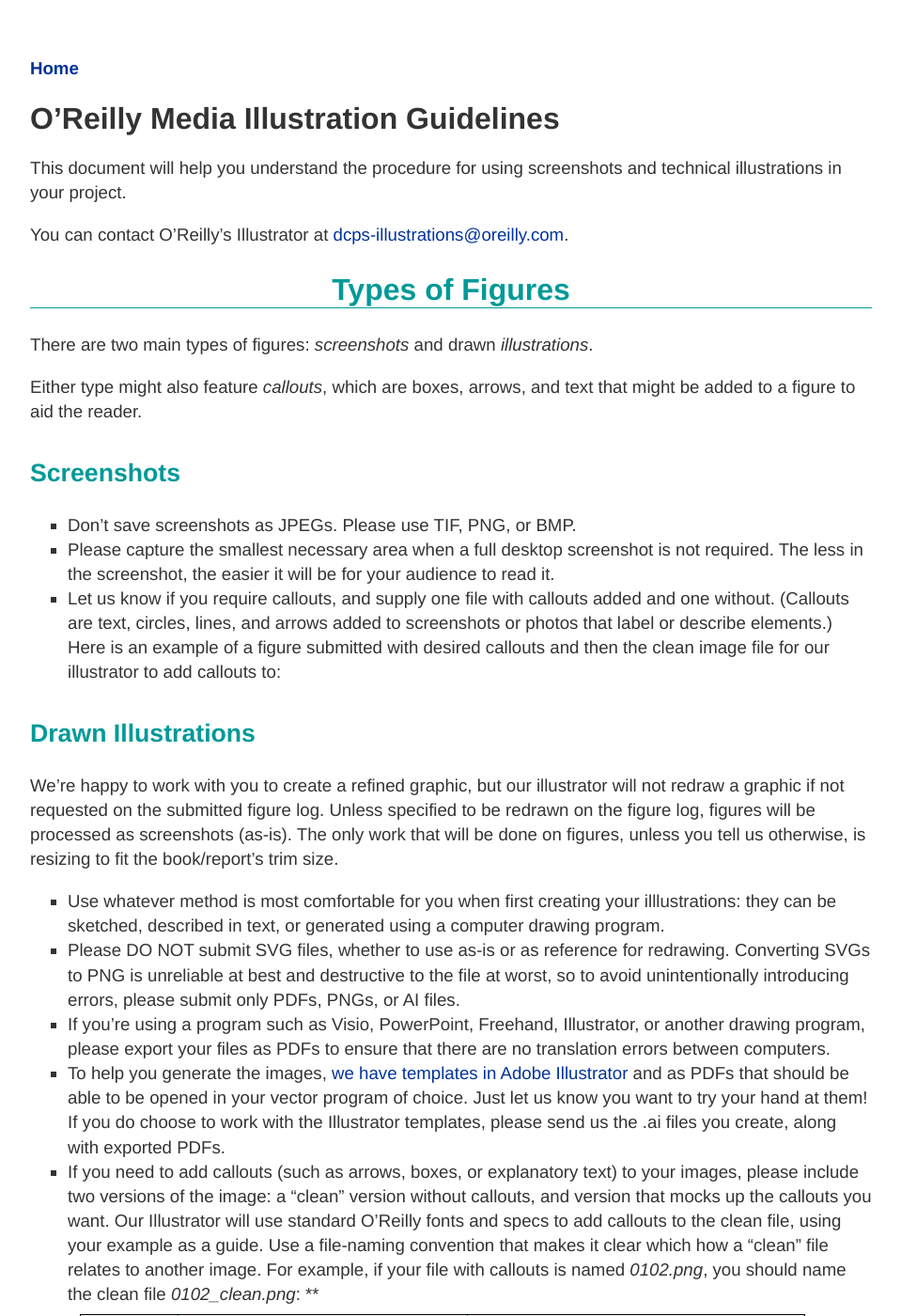
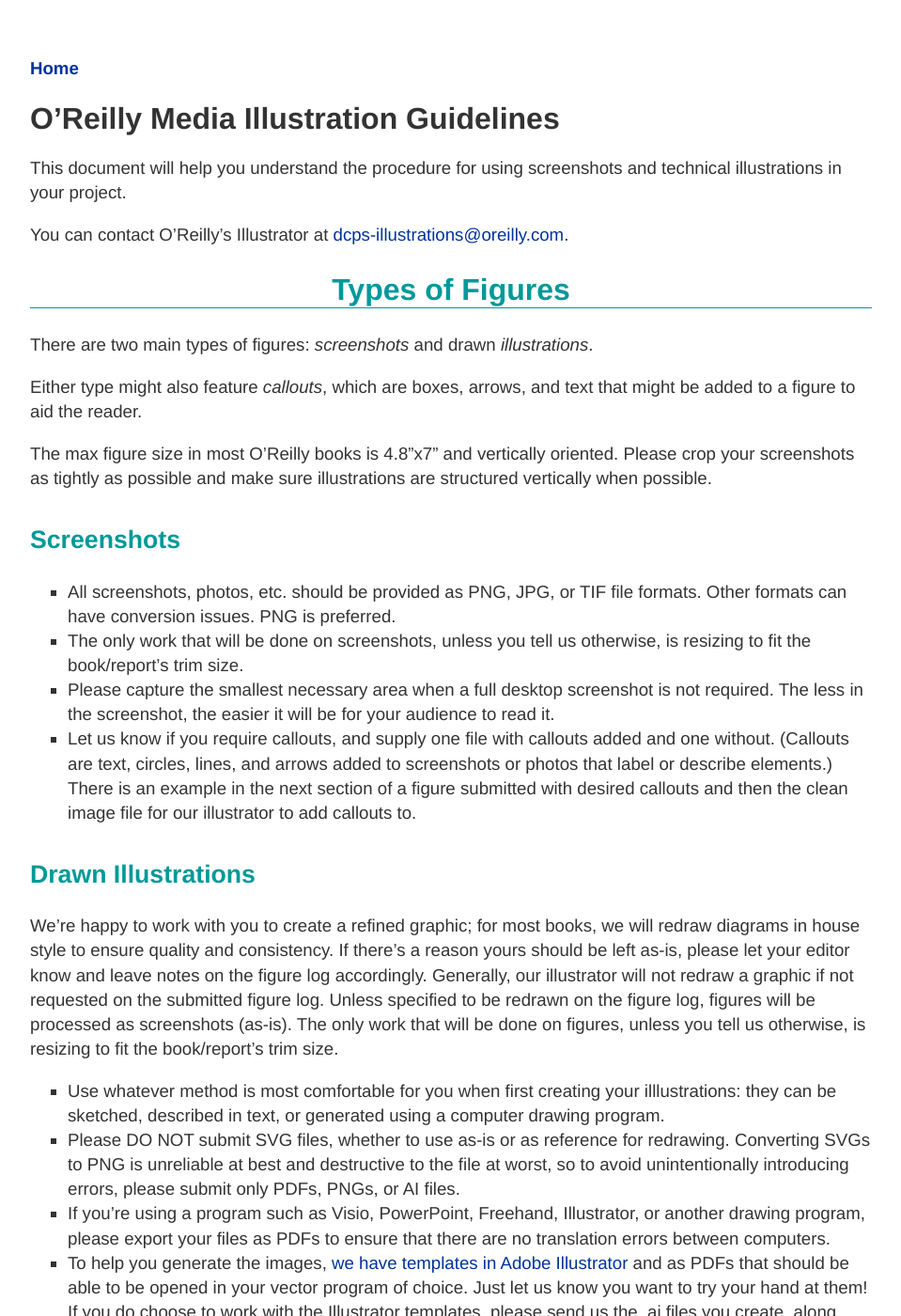
Before and after one commit to oreillymedia/production-resources, a Jekyll site: the page built from illustrations/index.md, in a window 1280 px wide and 1400 px high. Shown: the whole window at 94% size, without its empty margins (160-1119 px from the left). Built offline with Jekyll 4.4.1, drawn with Linux system fonts in a browser that asks for light colours.

Commit message:
Update index.md

```diff
--- a/illustrations/index.md
+++ b/illustrations/index.md
@@ -14,16 +14,19 @@
 
 Either type might also feature *callouts*, which are boxes, arrows, and text that might be added to a figure to aid the reader.
 
+The max figure size in most O’Reilly books is 4.8”x7” and vertically oriented. Please crop your screenshots as tightly as possible and make sure illustrations are structured vertically when possible.
+
 ### Screenshots
 
-*	Don't save screenshots as JPEGs. Please use TIF, PNG, or BMP.
+*	All screenshots, photos, etc. should be provided as PNG, JPG, or TIF file formats. Other formats can have conversion issues. PNG is preferred.
+* The only work that will be done on screenshots, unless you tell us otherwise, is resizing to fit the book/report's trim size.
 *	Please capture the smallest necessary area when a full desktop screenshot is not required. The less in the screenshot, the easier it will be for your audience to read it.
-*	Let us know if you require callouts, and supply one file with callouts added and one without. (Callouts are text, circles, lines, and arrows added to screenshots or photos that label or describe elements.) Here is an example of a figure submitted with desired callouts and then the clean image file for our illustrator to add callouts to:
+*	Let us know if you require callouts, and supply one file with callouts added and one without. (Callouts are text, circles, lines, and arrows added to screenshots or photos that label or describe elements.) There is an example in the next section of a figure submitted with desired callouts and then the clean image file for our illustrator to add callouts to.
 
 
 ### Drawn Illustrations
 
-We're happy to work with you to create a refined graphic, but our illustrator will not redraw a graphic if not requested on the submitted figure log. Unless specified to be redrawn on the figure log, figures will be processed as screenshots (as-is). The only work that will be done on figures, unless you tell us otherwise, is resizing to fit the book/report's trim size.
+We're happy to work with you to create a refined graphic; for most books, we will redraw diagrams in house style to ensure quality and consistency. If there's a reason yours should be left as-is, please let your editor know and leave notes on the figure log accordingly. Generally, our illustrator will not redraw a graphic if not requested on the submitted figure log. Unless specified to be redrawn on the figure log, figures will be processed as screenshots (as-is). The only work that will be done on figures, unless you tell us otherwise, is resizing to fit the book/report's trim size.
 
 * Use whatever method is most comfortable for you when first creating your illlustrations: they can be sketched, described in text, or generated using a computer drawing program.
 * Please DO NOT submit SVG files, whether to use as-is or as reference for redrawing. Converting SVGs to PNG is unreliable at best and destructive to the file at worst, so to avoid unintentionally introducing errors, please submit only PDFs, PNGs, or AI files.
```
